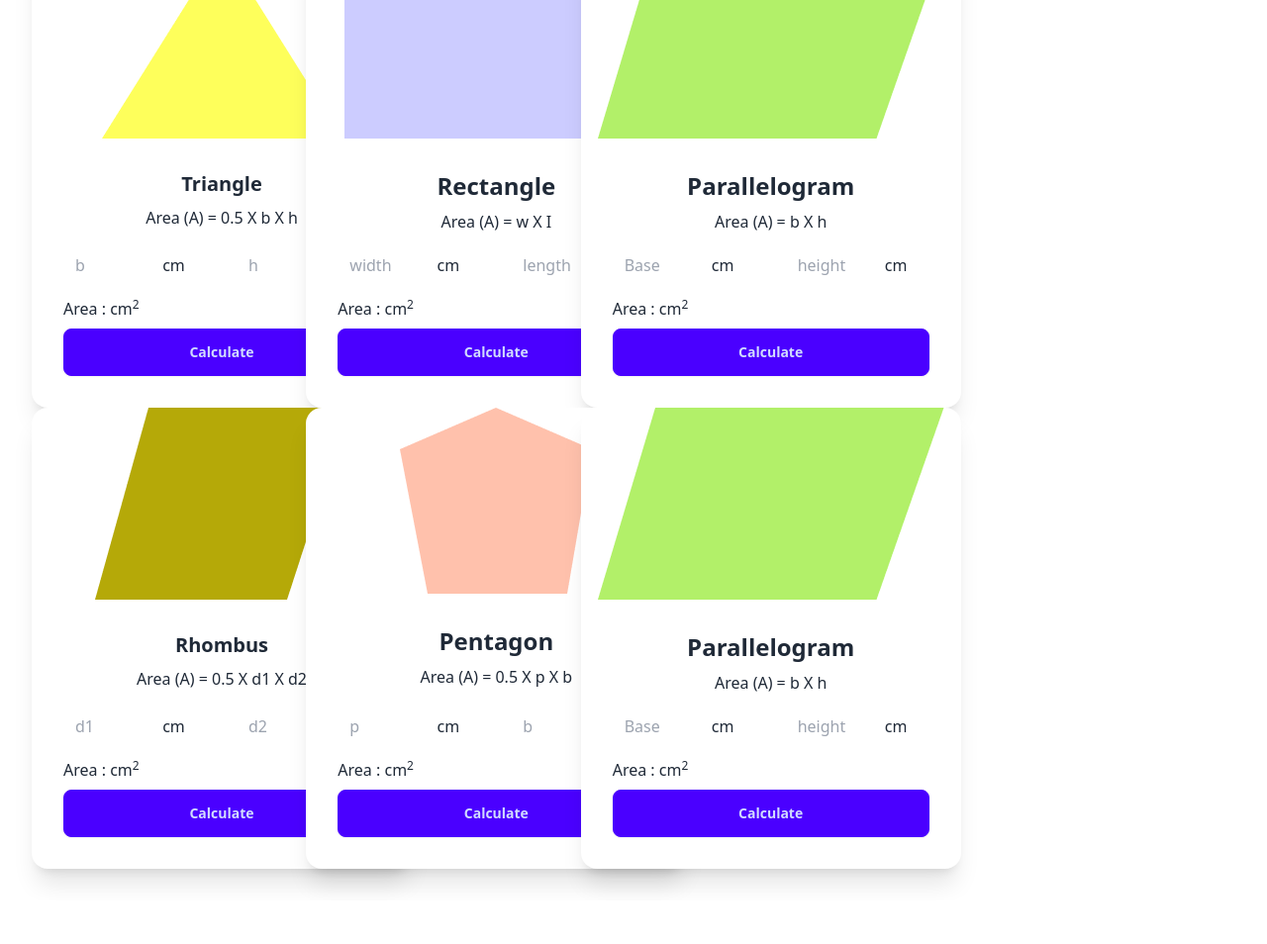
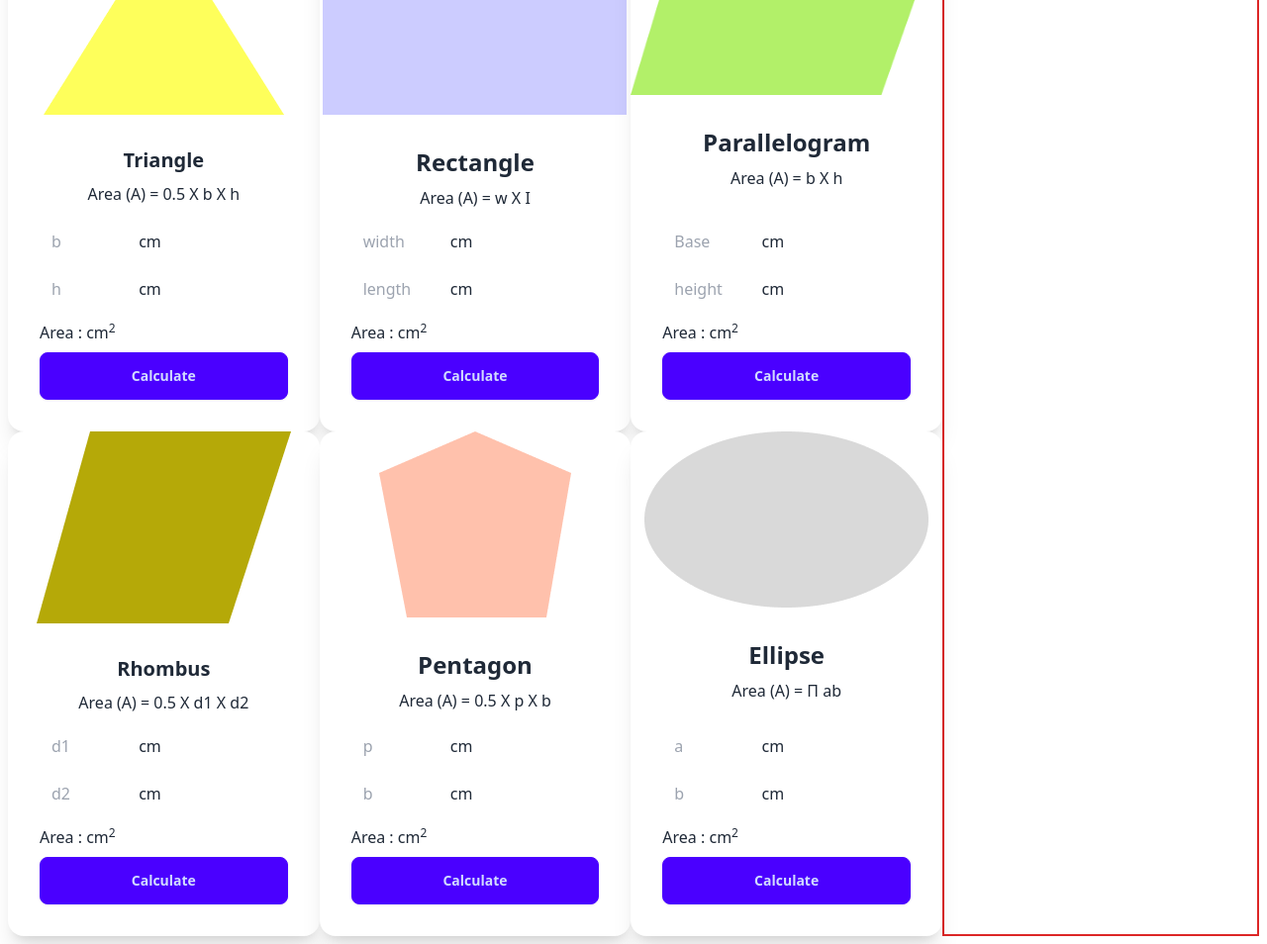
Before and after one commit to HIMU005/geometry-calculation, a plain HTML site: page index.html in a window 1280 px wide. Shown: the part 86-1040 px from the top of the page at 99% size. Before the commit the page ends 996 px from the top, so only its background shows below. Drawn offline with nearby package versions, Linux system fonts and the light colour scheme.

Commit message:
add all item

```diff
--- a/index.html
+++ b/index.html
@@ -8,7 +8,7 @@
     <link href="https://cdn.jsdelivr.net/npm/daisyui@4.7.2/dist/full.min.css" rel="stylesheet" type="text/css" />
     <script src="https://cdn.tailwindcss.com"></script>
 </head>
-<body class="m-8">
+<body class="m-2">
     <header>
 
     </header>
@@ -18,7 +18,7 @@
             <!-- shape card container  -->
             <div class="flex-1 grid grid-cols-1 md:grid-cols-2 lg:grid-cols-3">
                 <!-- triangle shape  -->
-                <div class="card w-96 bg-base-100 shadow-xl">
+                <div class="card  bg-base-100 shadow-xl">
                     <figure><img src="images/triangle.png" alt="Shoes" /></figure>
                     <div class="card-body">
                       <h2 class="card-title mx-auto">Triangle</h2>
@@ -39,7 +39,7 @@
                     </div>
                   </div>
                   <!-- rectangle shape  -->
-                  <div class="card w-96 bg-base-100 shadow-xl">
+                  <div class="card bg-base-100 shadow-xl">
                     <figure><img src="images/rectangle.png" alt="Shoes" /></figure>
                     <div class="card-body">
                       <h2 class="card-title text-2xl mx-auto">Rectangle</h2>
@@ -61,7 +61,7 @@
                     </div>
                   </div>
                   <!-- parallelogram shape  -->
-                  <div class="card w-96 bg-base-100 shadow-xl">
+                  <div class="card bg-base-100 shadow-xl">
                     <figure><img src="images/parallelogram.png" alt="Shoes" /></figure>
                     <div class="card-body">
                       <h2 class="card-title text-2xl mx-auto">Parallelogram</h2>
@@ -83,7 +83,7 @@
                     </div>
                   </div>
                 <!-- Rhombus shape  -->
-                <div class="card w-96 bg-base-100 shadow-xl">
+                <div class="card bg-base-100 shadow-xl">
                     <figure><img src="images/rhombus.png" alt="Shoes" /></figure>
                     <div class="card-body">
                       <h2 class="card-title mx-auto">Rhombus</h2>
@@ -104,7 +104,7 @@
                     </div>
                   </div>
                   <!-- Pentagon shape  -->
-                  <div class="card w-96 bg-base-100 shadow-xl">
+                  <div class="card bg-base-100 shadow-xl">
                     <figure><img src="images/pentagon.png" alt="Shoes" /></figure>
                     <div class="card-body">
                       <h2 class="card-title text-2xl mx-auto">Pentagon</h2>
@@ -125,25 +125,25 @@
                       </div>
                     </div>
                   </div>
-                  <!-- parallelogram shape  -->
-                  <div class="card w-96 bg-base-100 shadow-xl">
-                    <figure><img src="images/parallelogram.png" alt="Shoes" /></figure>
+                  <!-- Ellipse shape  -->
+                  <div class="card bg-base-100 shadow-xl">
+                    <figure><img src="images/ellipse.png" alt="Shoes" /></figure>
                     <div class="card-body">
-                      <h2 class="card-title text-2xl mx-auto">Parallelogram</h2>
-                      <p class="mx-auto">Area (A) = b X h</p>
+                      <h2 class="card-title text-2xl mx-auto">Ellipse</h2>
+                      <p class="mx-auto">Area (A) = &Pi; ab</p>
                       <div>
                         <!-- Parallelogram width  -->
-                        <input id="para-b" class="w-24 p-3 rounded-lg" type="text" placeholder="Base">
+                        <input id="ellipse-a" class="w-24 p-3 rounded-lg" type="text" placeholder="a">
                         <span class="mr-12">cm</span>
                         <!-- Parallelogram length -->
-                        <input id="para-h" class="w-24 p-3 rounded-lg" type="text" placeholder="height">
+                        <input id="ellipse-b" class="w-24 p-3 rounded-lg" type="text" placeholder="b">
                         <span>cm</span>
                       </div>
                       <div>
-                        <p>Area : <span id="parallelogram-area"></span> <span>cm<sup>2</sup></span></p>
+                        <p>Area : <span id="ellipse-area"></span> <span>cm<sup>2</sup></span></p>
                       </div>
                       <div class="card-actions justify-center">
-                        <button onclick="calculateParallelogramArea()" class="btn btn-primary w-full">Calculate</button>
+                        <button onclick="calculateEllipseArea()" class="btn btn-primary w-full">Calculate</button>
                       </div>
                     </div>
                   </div>
@@ -151,8 +151,8 @@
 
             </div>
             <!-- area calculation container  -->
-            <div class="w-96 mr-0">
-                <h3 class="text-3xl">Calculation part</h3>
+            <div class="w-80 mr-0 border-2 border-red-600">
+                <h3 class="text-3xl mx-auto">Calculation part</h3>
             </div>
 
         </div>
@@ -169,5 +169,6 @@
 <script src="script/calculate-parallelogram.js"></script>
 <script src="script/calculate-rhombus.js"></script>
 <script src="script/calculate-pentagon.js"></script>
+<script src="script/calculate-ellipse.js"></script>
 </body>
 </html>
--- /dev/null
+++ b/script/calculate-ellipse.js
@@ -0,0 +1,10 @@
+function calculateEllipseArea() {
+    // read ellipse p and b
+    const ellipseA = parseFloat(document.getElementById('ellipse-a').value);
+    const ellipseB = parseFloat(document.getElementById('ellipse-b').value);
+    // calcultate area
+    const ellipseArea = 3.1416 * ellipseA * ellipseB;
+
+    document.getElementById('ellipse-area').innerText = ellipseArea;
+    console.log(ellipseArea);
+}
```
